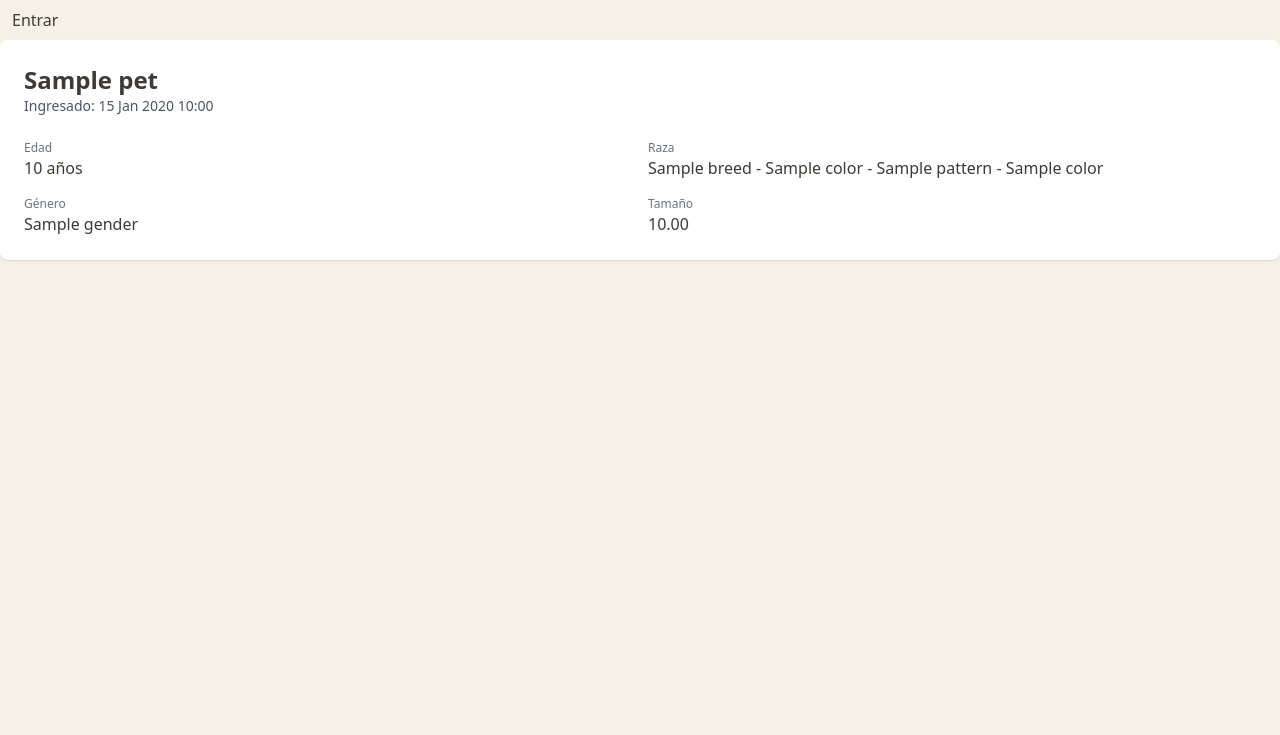
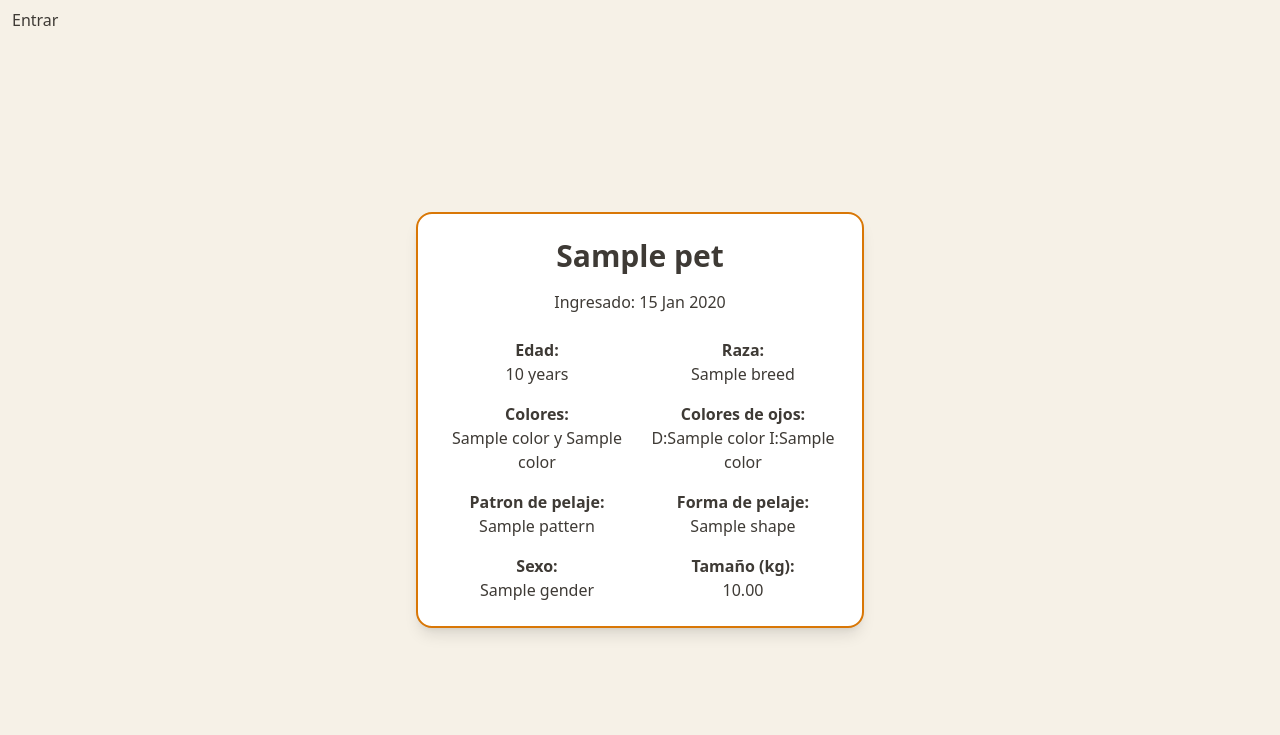
Before and after one commit to factor-rgb/Dynamus-Store, a Django app: page /1/ in a window 1280 px wide. Shown: the top 735 px of the page. Run offline with Django 5.2, Linux system fonts and the light colour scheme; tables that the repository leaves empty hold one stand-in row (values such as "Sample post"); some libraries are stand-ins or nearby versions.

Commit message:
style: improve pet_list, pet_detail, pet_confirm_delete

```diff
--- a/src/core/templates/core/pet_detail.html
+++ b/src/core/templates/core/pet_detail.html
@@ -1,53 +1,107 @@
 {% extends 'core/base.html' %}
 
-{% block title %}{{ pet.name }}{% endblock %}
+{% block title %}{{ pet.name|capfirst }}{% endblock %}
 
 {% block content %}
-    <div class="bg-white rounded-lg shadow p-6">
-        <div class="flex items-start justify-between">
+    <div class="grow flex items-center justify-center my-16 mx-4 md:mx-0">
+        <div class="bg-white shadow-lg p-6 rounded-2xl w-full max-w-md border-2 border-amber-600">
+            <div class="text-center">
                 <div>
-                <h1 class="text-2xl font-bold">{{ pet.name }}</h1>
-                <p class="text-sm text-gray-600">Ingresado: {{ pet.entry_date|date:'d M Y H:i' }}</p>
-            </div>
+                    <h1 class="text-3xl font-bold mb-4">{{ pet.name|capfirst }}</h1>
+                    <p class="font-medium">Ingresado: {{ pet.entry_date|date:'d M Y' }}</p>
                 </div>
 
-
+                <!-- shows the pet data and extra info if the user has permissions -->
                 <dl class="mt-6 grid grid-cols-1 md:grid-cols-2 gap-4">
                     <div>
-                <dt class="text-xs text-gray-500">Edad</dt>
-                <dd class="font-medium">{{ pet.age }} años</dd>
+                        <dt><strong>Edad:</strong></dt>
+                        <dd class="font-medium">{{ pet.age }} years</dd>
                     </div>
+
                     <div>
-                <dt class="text-xs text-gray-500">Raza</dt>
-                <dd class="font-medium">{{ pet.breed }}</dd>
+                        <dt><strong>Raza:</strong></dt>
+                        <dd class="font-medium">{{ pet.breed.name|capfirst }}</dd>
                     </div>
+
                     <div>
-                <dt class="text-xs text-gray-500">Género</dt>
-                <dd class="font-medium">{{ pet.gender }}</dd>
+                        {% if pet.breed.fur.secondary_color %}
+                            <dt><strong>Colores:</strong></dt>
+                            <dd class="font-medium">
+                                {{ pet.breed.fur.primary_color|capfirst }} y
+                                {{ pet.breed.fur.secondary_color }}
+                            </dd>
+                        {% else %}
+                            <dt><strong>Color:</strong></dt>
+                            <dd class="font-medium">{{ pet.breed.fur.primary_color|capfirst }}</dd>
+                        {% endif %}
                     </div>
+
                     <div>
-                <dt class="text-xs text-gray-500">Tamaño</dt>
+                        {% if pet.breed.eyes_color.heterochromia %}
+                            <dt><strong>Colores de ojos:</strong></dt>
+                            <dd class="font-medium">
+                                D:{{ pet.breed.eyes_color.right_eye_color|capfirst }}
+                                I:{{ pet.breed.eyes_color.left_eye_color|capfirst }}
+                            </dd>
+                        {% else %}
+                            <dt><strong>Color de ojos:</strong></dt>
+                            <dd class="font-medium">{{ pet.breed.eyes_color|capfirst }}</dd>
+                        {% endif %}
+                    </div>
+
+                    <div>
+                        <dt><strong>Patron de pelaje:</strong></dt>
+                        <dd class="font-medium">{{ pet.breed.fur.pattern|default:"sin pelaje"|capfirst }}</dd>
+                    </div>
+
+                    <div>
+                        <dt><strong>Forma de pelaje:</strong></dt>
+                        <dd class="font-medium">{{ pet.breed.fur.shape|default:"sin pelaje"|capfirst }}</dd>
+                    </div>
+
+                    <div>
+                        <dt><strong>Sexo:</strong></dt>
+                        <dd class="font-medium">{{ pet.gender|capfirst }}</dd>
+                    </div>
+
+                    <div>
+                        <dt><strong>Tamaño (kg):</strong></dt>
                         <dd class="font-medium">{{ pet.size }}</dd>
                     </div>
+
                     {% if user.employee.access_level >= 2%}
-                <div class="md:col-span-2">
-                    <dt class="text-xs text-gray-500">Anotaciones</dt>
-                    <dd class="mt-1 text-gray-700">{{ pet.annotations|linebreaksbr }}</dd>
+                        <div class="md:col-span-2 my-4">
+                            <dt><strong>Anotaciones</strong></dt>
+                            <dd class="font-medium">
+                                {{ pet.annotations|default:"no hay anotaciones registradas"|capfirst }}
+                            </dd>
                         </div>
                     {% endif %}
                 </dl>
+
+                <!-- if the user has permissions, shows the edit and delete buttons -->
                 {% if user.employee.access_level >= 3%}
-            <div class="space-x-2">
-                <a href="{% url 'core:update' pet.pk %}" class="px-3 py-1 border rounded">Editar</a>
+                    <div class="space-x-2 mt-4">
+                        <a
+                            href="{% url 'core:update' pet.pk %}"
+                            class="inline-flex items-center px-3 py-2 border bg-[#D98C5F] hover:bg-[#B97249]
+                                text-white font-medium rounded-lg
+                                transition duration-200 justify-center">
+                            Editar
+                        </a>
+
                         <button
                             hx-get="{% url 'core:delete' object.pk %}"
                             hx-target="body"
                             hx-swap="beforeend"
-                    class="px-3 py-2 bg-red-600 text-white rounded">
+                            class="inline-flex items-center px-3 py-2 border bg-red-600 hover:bg-red-700
+                                text-white font-medium rounded-lg
+                                transition duration-200 justify-center">
                             Eliminar
                         </button>
                     </div>
                 {% endif %}
-
+            </div>
+        </div>
     </div>
 {% endblock %}
```
Also changed, not shown: src/core/templates/core/pet_confirm_delete.html (+18 -5 lines), src/core/templates/core/pet_list.html (+16 -10 lines). Lines whose indentation alone changed are shown as unchanged.
